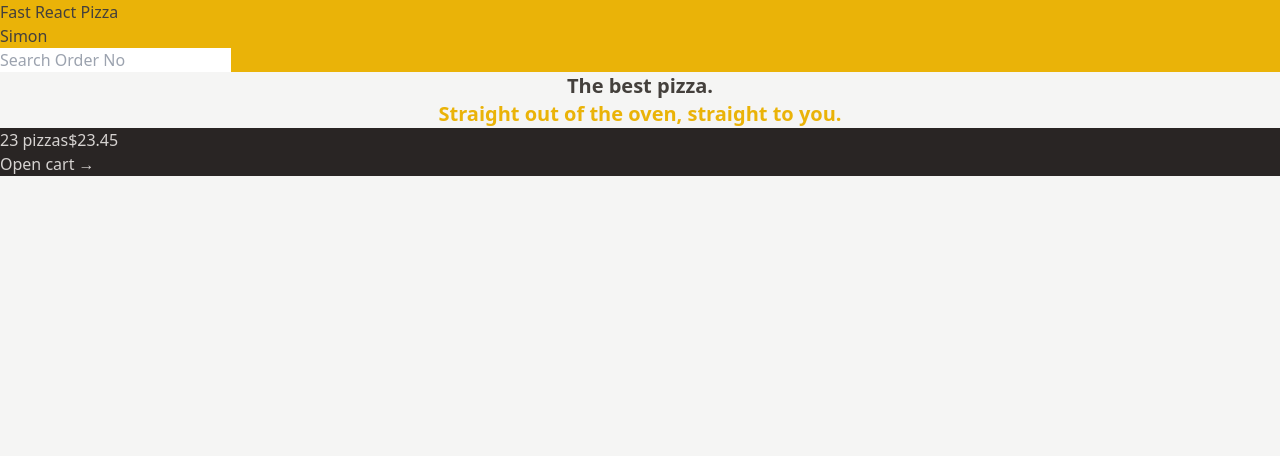
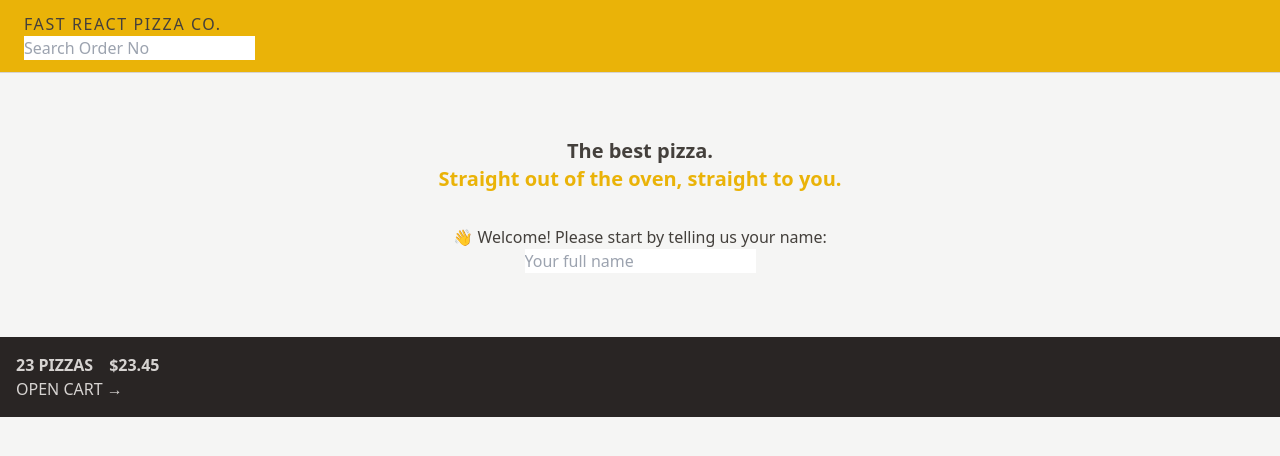
Before and after one commit to chikezie22/fast-react-project, a React (Vite) app: page / in a window 1280 px wide. Shown: the top 456 px of the page. Built offline with nearby package versions, Linux system fonts and the light colour scheme.

Commit message:
enhance UI components: update CartOverview and Header styles; add Username component to Header; improve Home layout with CreateUser

```diff
--- a/src/features/cart/CartOverview.jsx
+++ b/src/features/cart/CartOverview.jsx
@@ -2,8 +2,8 @@
 
 function CartOverview() {
   return (
-    <div className="bg-stone-800 text-stone-300">
-      <p>
+    <div className="bg-stone-800 text-stone-300 uppercase p-4">
+      <p className="font-semibold space-x-4">
         <span>23 pizzas</span>
         <span>$23.45</span>
       </p>
--- /dev/null
+++ b/src/features/user/Username.jsx
@@ -0,0 +1,5 @@
+function Username() {
+  return <div className="text-sm font-semibold hidden">Simon</div>;
+}
+
+export default Username;
--- a/src/ui/Header.jsx
+++ b/src/ui/Header.jsx
@@ -1,11 +1,15 @@
 import { Link } from "react-router-dom";
 import SearchOrder from "../features/order/SearchOrder";
+import Username from "../features/user/Username";
 function Header() {
   return (
-    <header className="bg-yellow-500">
-      <Link to={"/"}>Fast React Pizza</Link>
-      <p>Simon</p>
+    <header className="bg-yellow-500 uppercase px-4 py-3 border-b border-stone-300 sm:px-6">
+      <Link className="tracking-widest" to={"/"}>
+        Fast React Pizza Co.
+      </Link>
       <SearchOrder />
+      <Username />
+      {/* <p>Simon</p> */}
     </header>
   );
 }
--- a/src/ui/Home.jsx
+++ b/src/ui/Home.jsx
@@ -1,11 +1,13 @@
+import CreateUser from "../features/user/CreateUser";
 function Home() {
   return (
-    <div>
-      <h1 className="text-xl font-semibold text-center">
+    <div className="my-10 text-center sm:my-16">
+      <h1 className="text-xl font-semibold text-center mb-8">
         The best pizza.
         <br />
         <span className="text-yellow-500">Straight out of the oven, straight to you.</span>
       </h1>
+      <CreateUser />
     </div>
   );
 }
```
